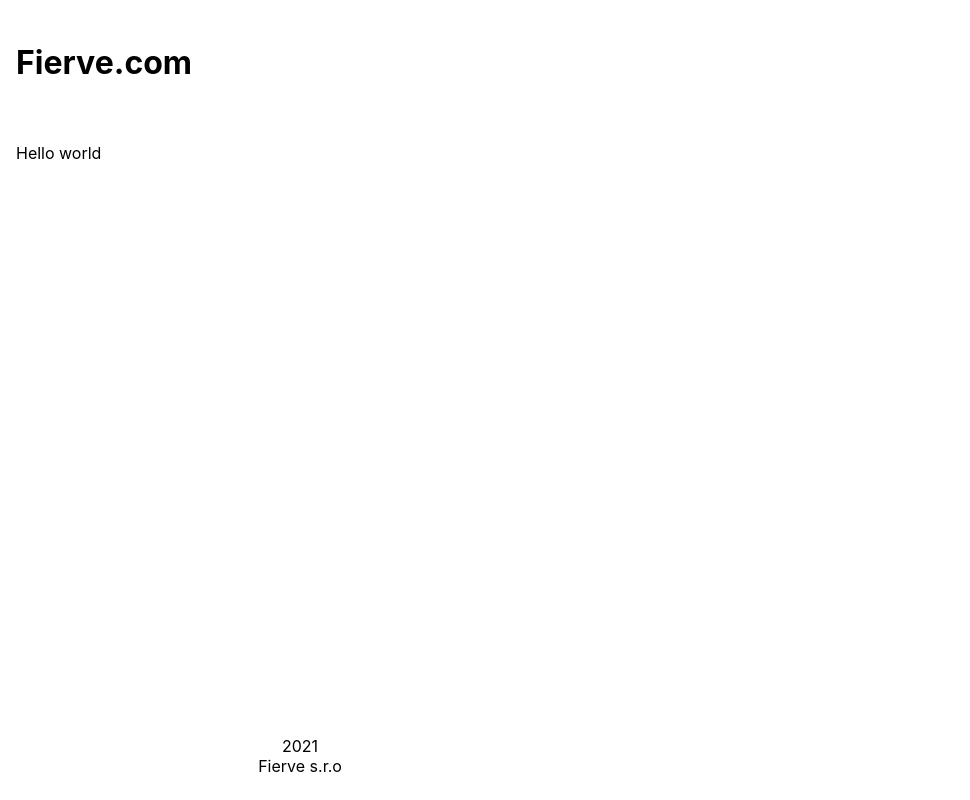
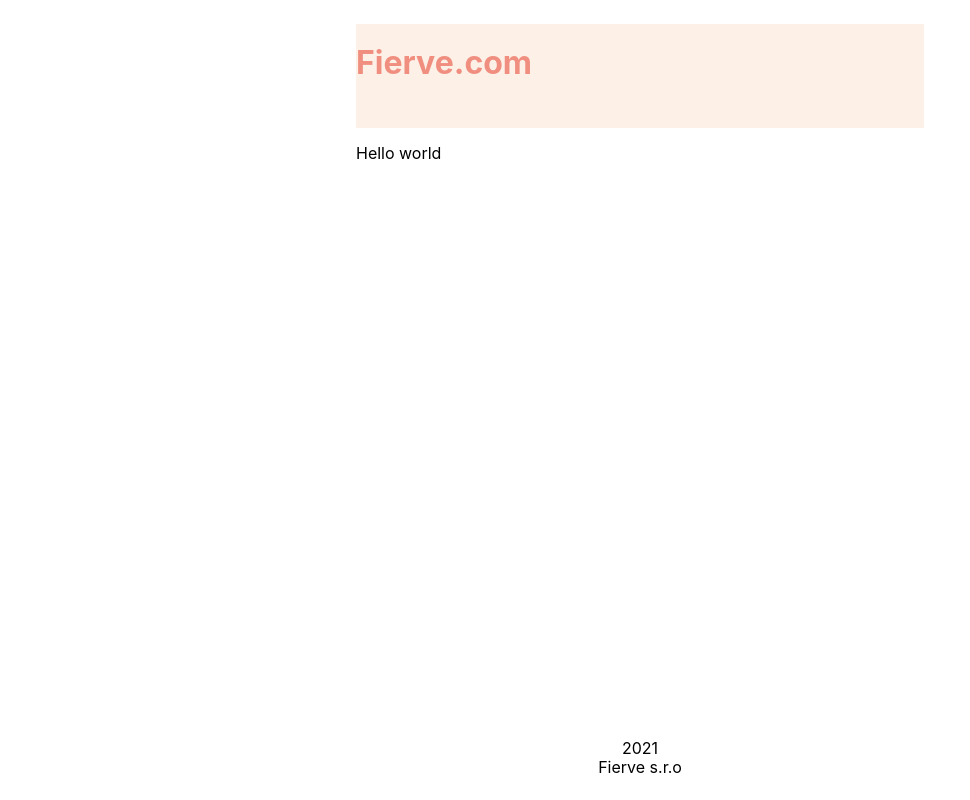
Before and after one commit to Fierve/fierve.com, a Next.js app: page / in a window 1280 px wide. Shown: the whole page, without its empty margins (0-970 px from the left). Built offline with nearby package versions, Linux system fonts and the light colour scheme.

Commit message:
lauyout updates

```diff
--- a/src/components/layout/layout-page.tsx
+++ b/src/components/layout/layout-page.tsx
@@ -1,24 +1,47 @@
 import * as React from "react";
 
 import { config } from "../../config";
-import { gridCss, sizeCss } from "../../styles";
+import { colors, gridCss, sizeCss } from "../../styles";
 import { Text } from "../base/text";
+
+export const LayoutMaxWidth = ({ children }: { children: React.ReactNode }) => (
+  <>
+    <div>{children}</div>
+
+    <style jsx>{`
+      div {
+        display: flex;
+        flex-direction: column;
+        width: 100%;
+        min-width: ${sizeCss(400)};
+        max-width: ${sizeCss(600)};
+        margin: 0 auto;
+      }
+    `}</style>
+  </>
+);
 
 export const LayoutPage = ({ children }: { children: React.ReactNode }) => (
   <>
     <div className="layout">
       <header>
-        <Text type="title">Fierve.com</Text>
+        <Text type="title" color="orange">
+          Fierve.com
+        </Text>
       </header>
 
-      <main>{children}</main>
+      <main>
+        <LayoutMaxWidth>{children}</LayoutMaxWidth>
+      </main>
 
       <footer>
-        <Text>
-          {config.site.yearFounded}
-          <br />
-          {config.site.companyName}
-        </Text>
+        <LayoutMaxWidth>
+          <Text>
+            {config.site.yearFounded}
+            <br />
+            {config.site.companyName}
+          </Text>
+        </LayoutMaxWidth>
       </footer>
     </div>
 
@@ -40,8 +63,6 @@ export const LayoutPage = ({ children }: { children: React.ReactNode }) => (
           "footer";
         grid-template-rows: auto 1fr auto;
         grid-template-columns: 1fr;
-        min-width: ${sizeCss(400)};
-        max-width: ${sizeCss(600)};
         min-height: 100vh; // (sticky)
         margin: 0 auto;
         padding: ${gridCss(3)} ${gridCss(2)};
@@ -54,6 +75,7 @@ export const LayoutPage = ({ children }: { children: React.ReactNode }) => (
         align-items: center;
         gap: ${gridCss(1)};
         padding-bottom: ${gridCss(3)};
+        background-color: ${colors.orangeLight};
       }
 
       main {
--- a/src/styles/index.ts
+++ b/src/styles/index.ts
@@ -1,6 +1,7 @@
 const gridSize = 8;
 
 export const gridNumber = (size: number) => size * gridSize;
+
 export const gridCss = (grid: number) => sizeCss(gridNumber(grid));
 export const sizeCss = (px: number) => `${px}px`; // Size might have underlying unit changed (eg to rem) in the future
 export const pxCss = (px: number) => `${px}px`; // Force output px
@@ -9,8 +10,6 @@ export const colors = {
   white: "white",
   black: "black",
 
-  grayDark: "#dadada",
-  gray: "#f3f3f3",
-
-  blue: "blue",
+  orangeLight: "#fdf0e6",
+  orange: "#f08e80",
 };
```
